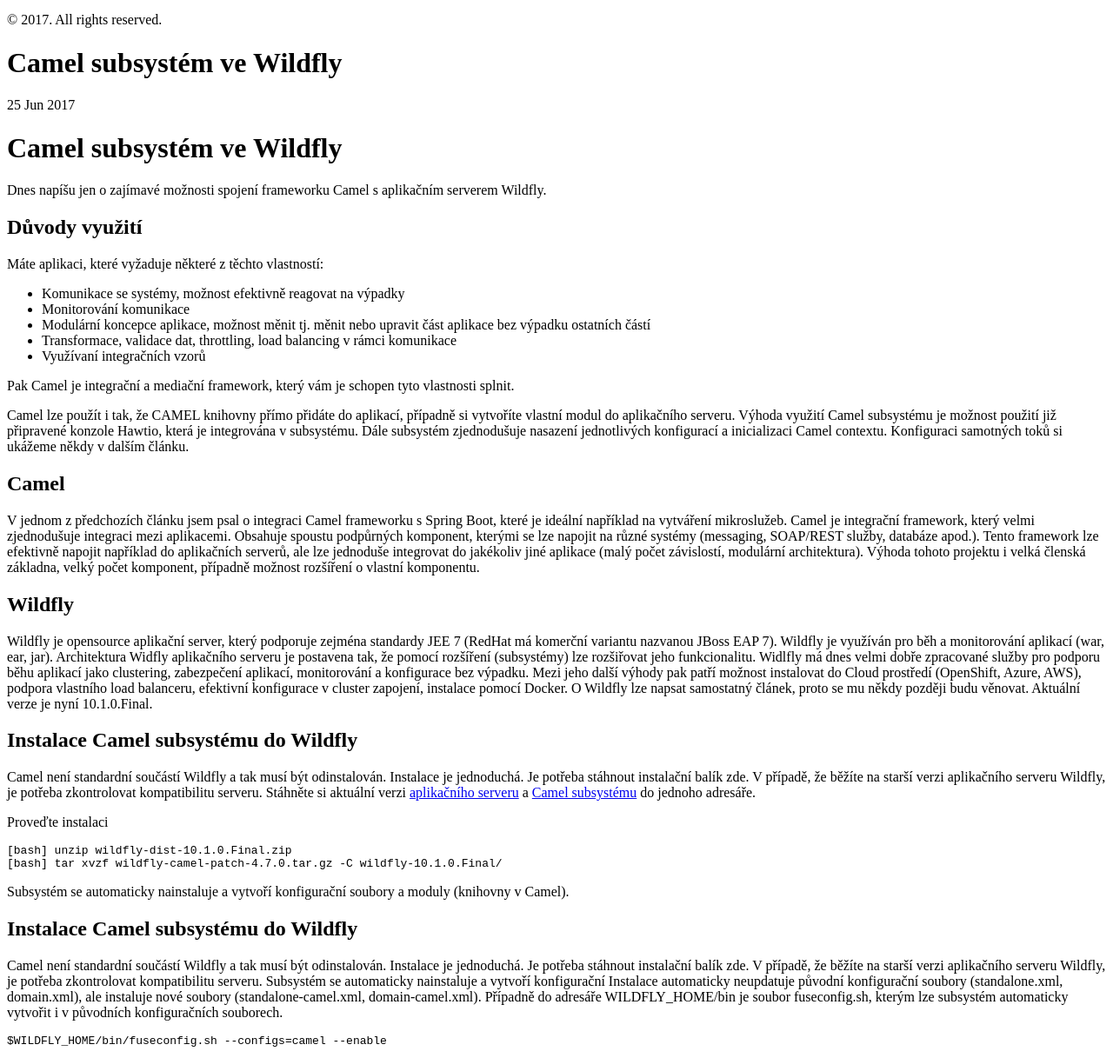
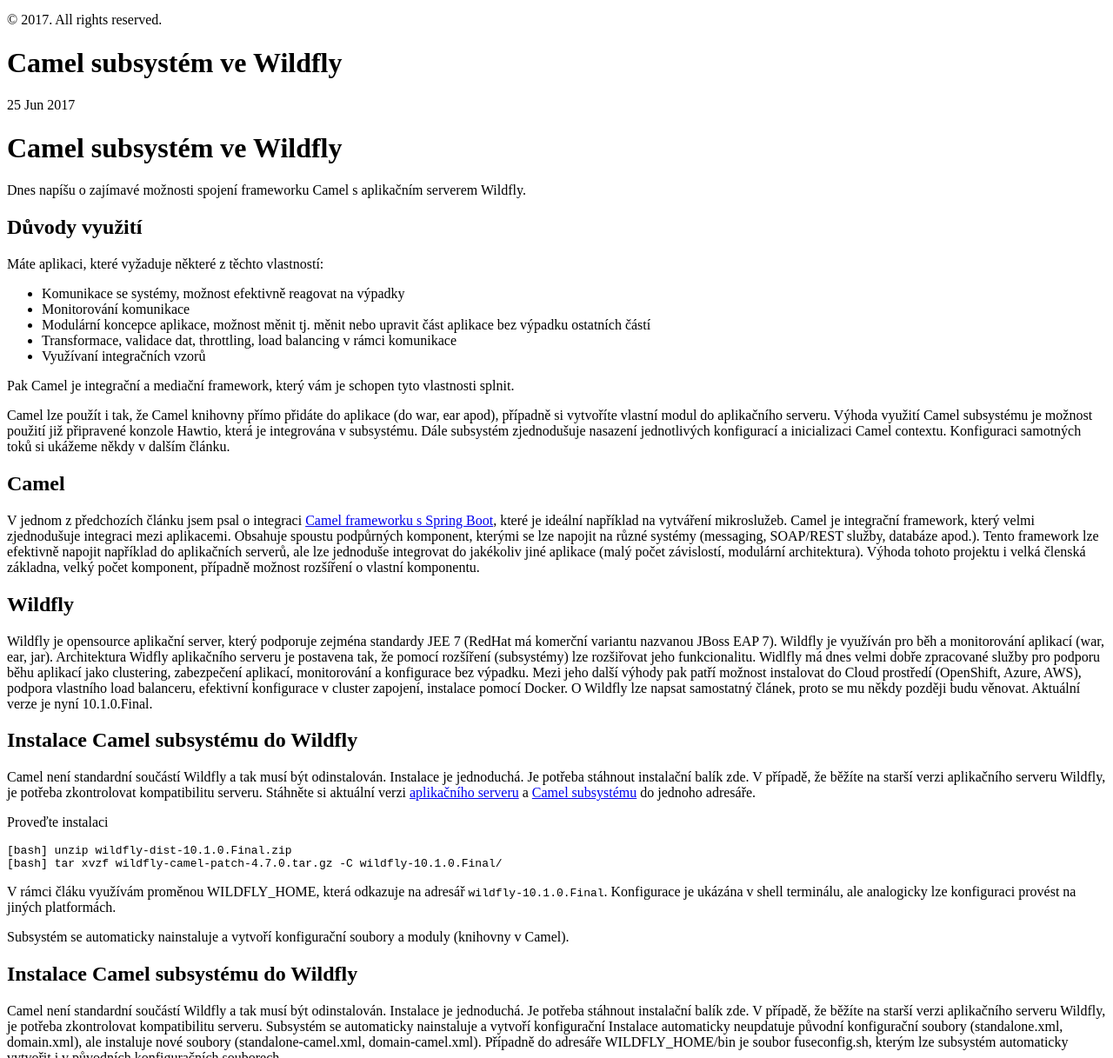
Before and after one commit to vladimirmezera/vladimirmezera.github.io, a Jekyll site: the page built from _posts/2017-06-25-Wifly-Camel-Subsystem.md, in a window 1280 px wide and 1400 px high. Shown: the part 183-1400 px from the top of the window at 87% size. Built offline with Jekyll 4.4.1, drawn with Linux system fonts in a browser that asks for light colours; some of the changed text lies outside the part shown.

Commit message:
Fix typo

````diff
--- a/_posts/2017-06-25-Wifly-Camel-Subsystem.md
+++ b/_posts/2017-06-25-Wifly-Camel-Subsystem.md
@@ -9,7 +9,7 @@
 Camel subsystém ve Wildfly
 ====
 
-Dnes napíšu jen o zajímavé možnosti spojení frameworku Camel s aplikačním serverem Wildfly.
+Dnes napíšu o zajímavé možnosti spojení frameworku Camel s aplikačním serverem Wildfly.
 
 Důvody využití
 ----
@@ -24,12 +24,12 @@
 
 Pak Camel je integrační a mediační framework, který vám je schopen tyto vlastnosti splnit.
 
-Camel lze použít i tak, že CAMEL knihovny přímo přidáte do aplikací, případně si vytvoříte vlastní modul do aplikačního serveru. Výhoda využití Camel subsystému je možnost použití již připravené konzole Hawtio, která je integrována v subsystému. Dále subsystém zjednodušuje nasazení jednotlivých konfigurací a inicializaci Camel contextu. Konfiguraci samotných toků si ukážeme někdy v dalším článku.
+Camel lze použít i tak, že Camel knihovny přímo přidáte do aplikace (do war, ear apod), případně si vytvoříte vlastní modul do aplikačního serveru. Výhoda využití Camel subsystému je možnost použití již připravené konzole Hawtio, která je integrována v subsystému. Dále subsystém zjednodušuje nasazení jednotlivých konfigurací a inicializaci Camel contextu. Konfiguraci samotných toků si ukážeme někdy v dalším článku.
 
 Camel
 ----
 
-V jednom z předchozích článku jsem psal o integraci Camel frameworku s Spring Boot, které je ideální například na vytváření mikroslužeb. Camel je integrační framework, který velmi zjednodušuje integraci mezi aplikacemi. Obsahuje spoustu podpůrných komponent, kterými se lze napojit na různé systémy (messaging, SOAP/REST služby, databáze apod.). Tento framework lze efektivně napojit například do aplikačních serverů, ale lze jednoduše integrovat do jakékoliv jiné aplikace (malý počet závislostí, modulární architektura).  Výhoda tohoto projektu i velká členská základna, velký počet komponent, případně možnost rozšíření o vlastní komponentu.
+V jednom z předchozích článku jsem psal o integraci [Camel frameworku s Spring Boot](https://vladimirmezera.github.io/architecture/2017/06/04/SpringBoot/), které je ideální například na vytváření mikroslužeb. Camel je integrační framework, který velmi zjednodušuje integraci mezi aplikacemi. Obsahuje spoustu podpůrných komponent, kterými se lze napojit na různé systémy (messaging, SOAP/REST služby, databáze apod.). Tento framework lze efektivně napojit například do aplikačních serverů, ale lze jednoduše integrovat do jakékoliv jiné aplikace (malý počet závislostí, modulární architektura).  Výhoda tohoto projektu i velká členská základna, velký počet komponent, případně možnost rozšíření o vlastní komponentu.
 
 Wildfly
 ----
@@ -47,6 +47,8 @@
 [bash] unzip wildfly-dist-10.1.0.Final.zip
 [bash] tar xvzf wildfly-camel-patch-4.7.0.tar.gz -C wildfly-10.1.0.Final/
 ```
+
+V rámci čláku využívám proměnou WILDFLY\_HOME, která odkazuje na adresář `wildfly-10.1.0.Final`. Konfigurace je ukázána v shell terminálu, ale analogicky lze konfiguraci provést na jiných platformách.
 
 Subsystém se automaticky nainstaluje a vytvoří konfigurační soubory a moduly (knihovny v Camel).
 
````
Also changed, not shown: other parts of _posts/2017-06-25-Wifly-Camel-Subsystem.md (+3 -3 lines).
